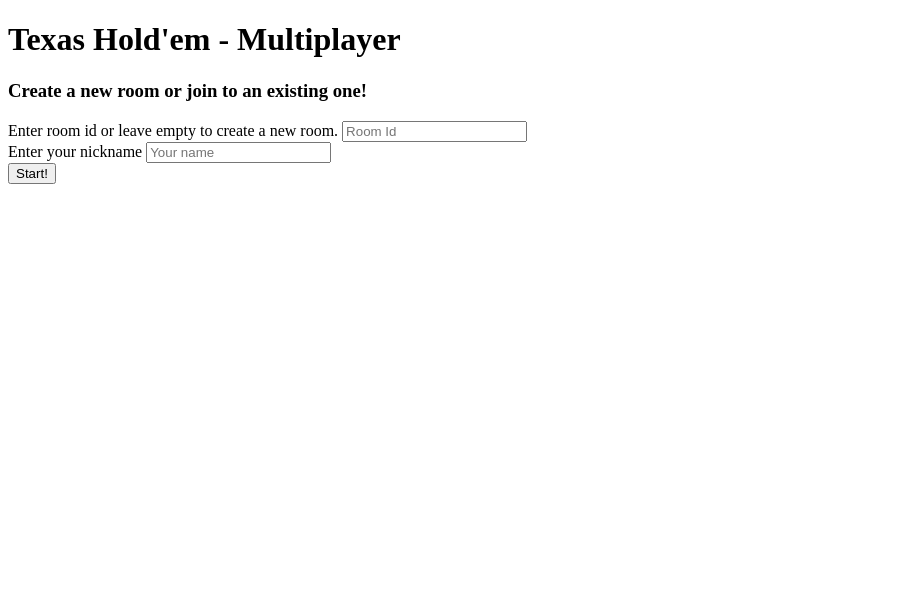
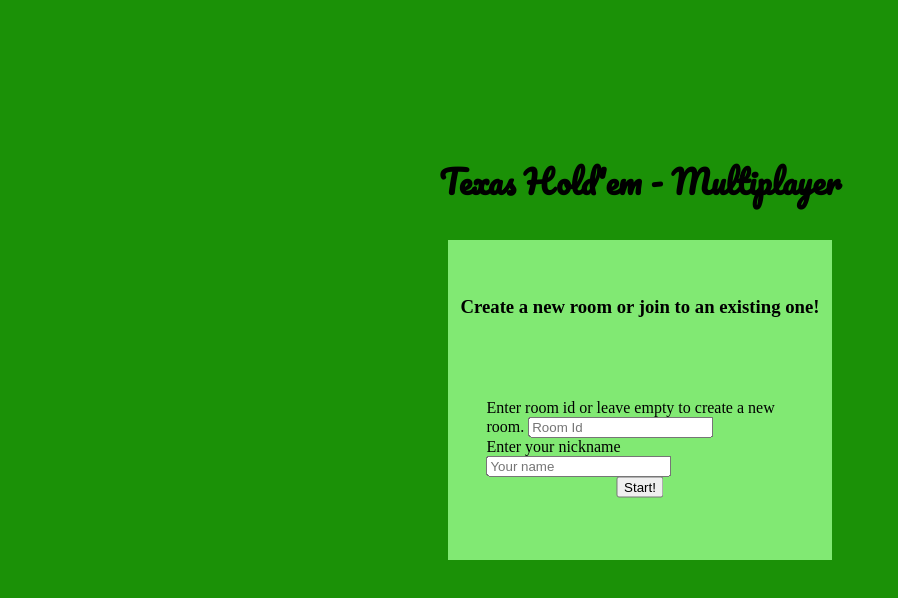
Before and after one commit to Ninj4M4ster/Texas-Holdem, a website: page public/index.html in a window 1280 px wide. Shown: the whole page, without its empty margins (0-898 px from the left). Drawn offline with nearby package versions, Linux system fonts and the light colour scheme; no server answers.

Commit message:
Created base logic of joining different rooms.
Added some base look for index site.

```diff
--- a/package.json
+++ b/package.json
@@ -23,6 +23,8 @@
   "homepage": "https://github.com/Ninj4M4ster/Texas-Holdem#readme",
   "dependencies": {
     "express": "^4.17.3",
+    "express-session": "^1.17.2",
+    "express-socket.io-session": "^1.3.5",
     "ip": "^1.1.5",
     "socket.io": "^4.4.1"
   }
--- a/public/index.html
+++ b/public/index.html
@@ -4,27 +4,27 @@
     <meta charset="UTF-8">
     <meta http-equiv="X-UA-Compatible" content="IE=edge">
     <meta name="viewport" content="width=device-width, initial-scale=1.0">
-    <link rel="stylesheet" href="./stylesheets/index.css">
+    <link rel="stylesheet" type="text/css" href="/stylesheets/index.css">
+    <link rel="preconnect" href="https://fonts.googleapis.com">
+<link rel="preconnect" href="https://fonts.gstatic.com" crossorigin>
+<link href="https://fonts.googleapis.com/css2?family=Pacifico&display=swap" rel="stylesheet">
     <title>Index</title>
 </head>
 <body>
     <h1 id="title">Texas Hold'em - Multiplayer</h1>
-        <div id="main">
-            <h3>Create a new room or join to an existing one!</h3>
-                <form name="form" id="form" action="/join_room" method="POST">
+        <div id="container">
+            <h3 id="info">Create a new room or join to an existing one!</h3>
+                <form name="form" action=/room/ id="form" method="GET">
                     <div id="labels">
                         <label for="room_id" id="room_id_lb">Enter room id or leave empty to create a new room.</label>
                         <input type="text" id="room_id" name="room_id" placeholder="Room Id"><br>
                         <label for="client_name" id="client_name_lb">Enter your nickname</label>
                         <input type="text" id="client_name" name="client_name" placeholder="Your name"><br>
-                        <button type="submit" id="submit_button">Start!</button>
+                        <button type="submit" id="submit_button" onclick="joinClientToRoom()">Start!</button>
                     </div>
                 </form>
         </div>
-    <script src="/routes/index.js"></script>
-    <script src="/node_modules/socket.io/client-dist/socket.io.js"></script>
-    <script>
-        var socket = io();
-    </script>
+    <script src="/socket.io/socket.io.js"></script>
+    <script src="/javascript/index.js"></script>
 </body>
 </html>
--- /dev/null
+++ b/public/javascript/index.js
@@ -0,0 +1,9 @@
+const socket = io()
+
+let form = document.getElementById("form");
+let room_id = form.room_id.value;
+
+function joinClientToRoom() {
+    let room_id = document.getElementById("room_id").value;
+    socket.emit("send-room-id", room_id);
+}
--- a/public/stylesheets/index.css
+++ b/public/stylesheets/index.css
@@ -0,0 +1,51 @@
+html {
+    width: 100%;
+    height: 100%;
+}
+
+body {
+    background-color: rgb(27, 145, 7);
+    background-repeat: no-repeat;
+}
+
+#title {
+    position: absolute;
+    top:20%;
+    left:50%;
+    font-family: 'Pacifico', cursive;
+    text-align: center;
+    transform: translate(-50%, -50%);
+}
+
+#container {
+    position: absolute;
+    top: 50%;
+    left: 50%;
+    transform: translate(-50%, -50%);
+    background-color: rgb(129, 233, 115);
+    width: 30%;
+    height: 40%;
+}
+
+#labels {
+    position: absolute;
+    top:65%;
+    left:50%;
+    transform: translate(-50%, -50%);
+    width: 80%;
+}
+
+#info {
+    position: absolute;
+    top:15%;
+    left:50%;
+    transform: translate(-50%, -50%);
+    width:100%;
+    text-align: center;
+}
+
+#submit_button {
+    position: relative;
+    left:50%;
+    transform:translate(-50%, 0);
+}
```
Also changed, not shown: public/room.html (+10 -0 lines), server.js (+48 -4 lines), public/javascript/room.js (added), 1 other file.
